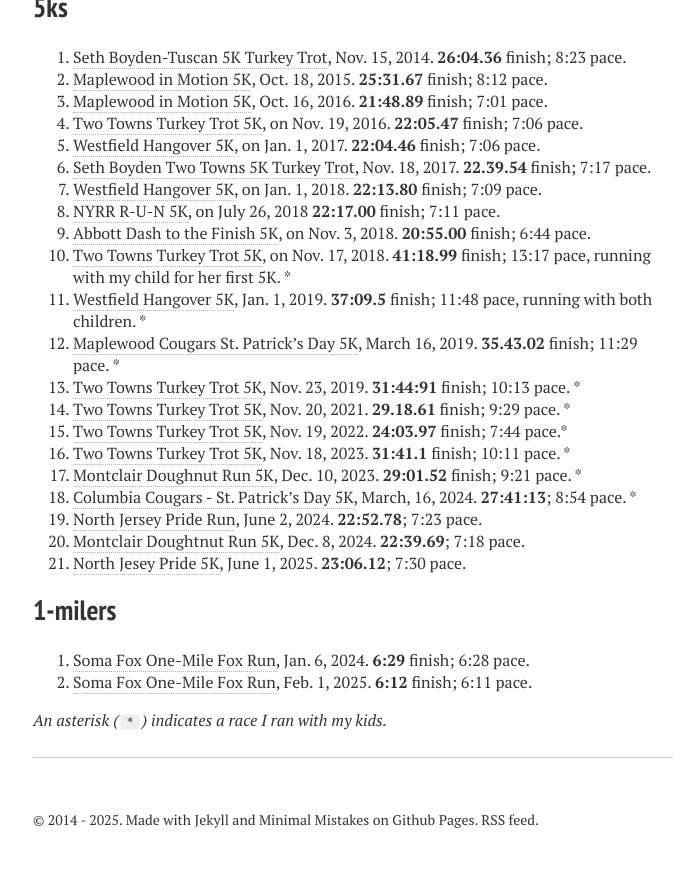
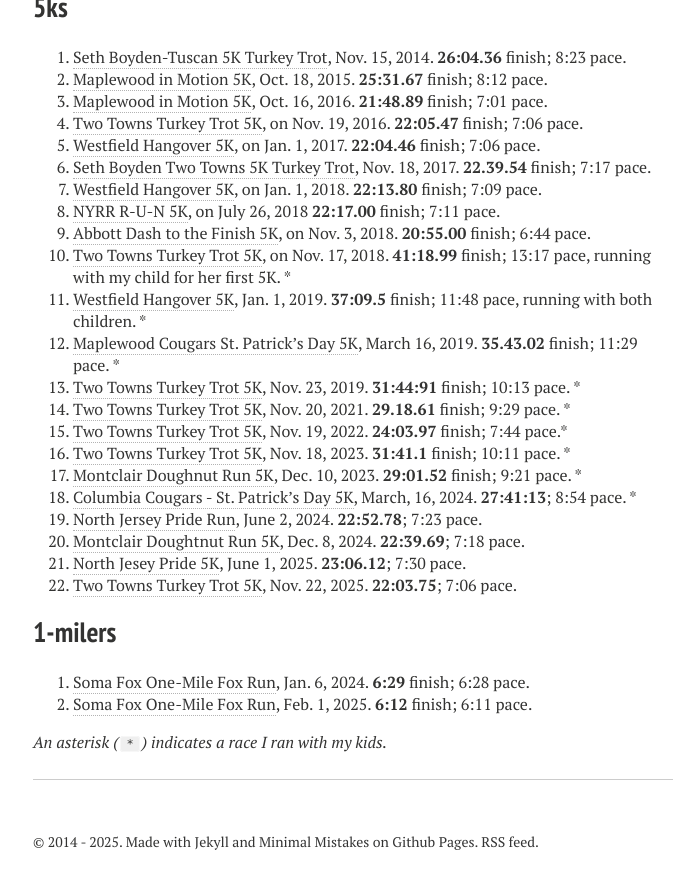
Before and after one commit to tommeagher/tommeagher.github.io, a Jekyll site: the page built from races.md, in a window 1280 px wide and 900 px high, scrolled down 1266 px. Shown: the top 889 px of the window, without its empty margins (287-969 px from the left). Built offline with Jekyll 4.4.1, drawn with Linux system fonts in a browser that asks for light colours; nearby versions of some CDN libraries.

Commit message:
add 2025 Turkey Trot

```diff
--- a/races.md
+++ b/races.md
@@ -79,6 +79,7 @@
 19. [North Jersey Pride Run](https://runsignup.com/Race/Results/6513/IndividualResult/zLkP#U9860508), June 2, 2024. **22:52.78**; 7:23 pace.
 20. [Montclair Doughtnut Run 5K](https://runsignup.com/Race/Results/122920/IndividualResult/ztZz#U9860508), Dec. 8, 2024. **22:39.69**; 7:18 pace.
 21. [North Jesey Pride 5K](https://runsignup.com/Race/Results/6513/IndividualResult/TgMJ#U9860508), June 1, 2025. **23:06.12**; 7:30 pace.
+22. [Two Towns Turkey Trot 5K](https://runsignup.com/Race/Results/120376/IndividualResult/RJXGR#U9860508), Nov. 22, 2025. **22:03.75**; 7:06 pace.
 
 ## 1-milers
 1. [Soma Fox One-Mile Fox Run](https://www.secondwindtiming.com/result-page/?id=273772#0_3EF1B7), Jan. 6, 2024. **6:29** finish; 6:28 pace.
```
Also changed, not shown: 2 other files.
